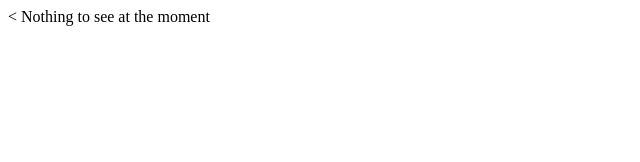
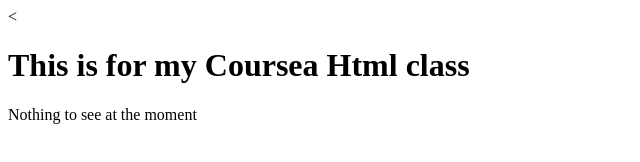
Before and after one commit to jazcapricorn91/coursera-test, a plain HTML site: page index.html in a window 1280 px wide. Shown: the whole page, without its empty margins (0-640 px from the left). Drawn offline with Linux system fonts and the light colour scheme.

Commit message:
Update index.html

```diff
--- a/index.html
+++ b/index.html
@@ -1,11 +1,12 @@
 <<!DOCTYPE html>
 <html>
 <head>
-<title>This is for my Coursea HTML Homework</title>
+<title>Coursea Homework</title>
 </head>
 
 <body>
-Nothing to see at the moment
+<H1>This is for my Coursea Html class</H1>
+  <p>Nothing to see at the moment</p>
 </body>
 
 </html>
```
